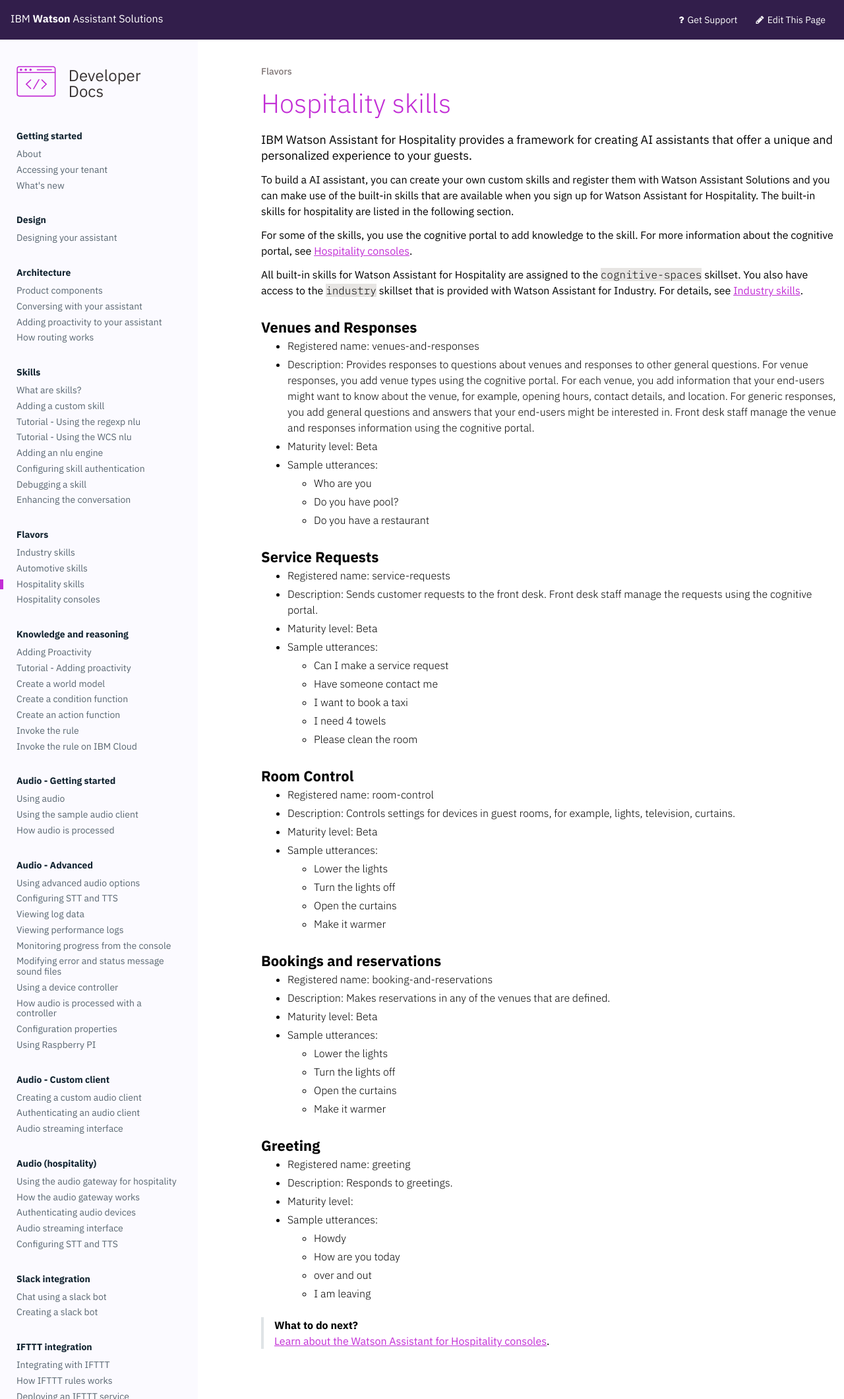
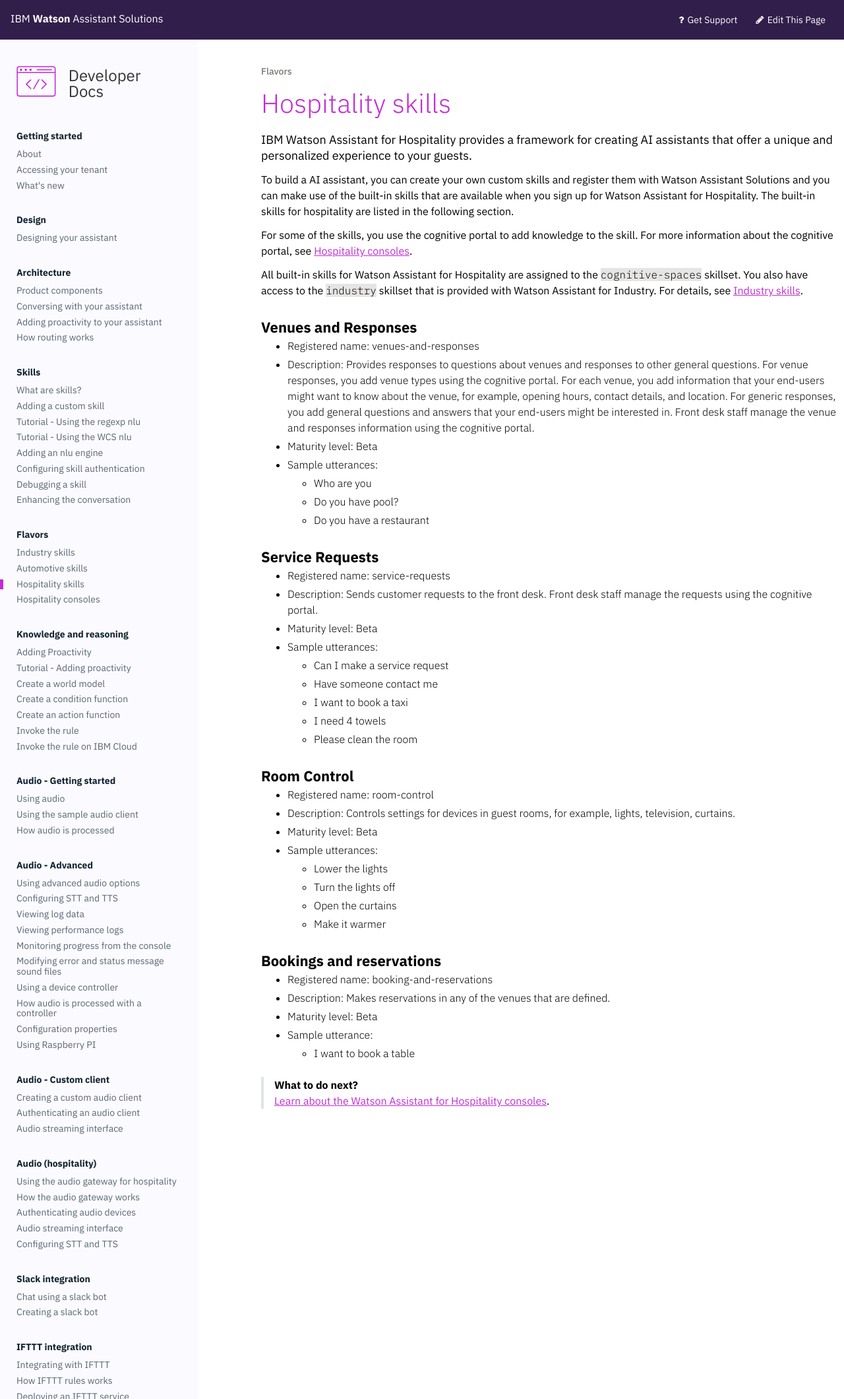
Before and after one commit to Watson-Personal-Assistant/developer, a Jekyll site: the page built from _content/flavours/hospitality.md, in a window 1280 px wide. Shown: the whole page at 66% size. Built offline with Jekyll 4.4.1, drawn with Linux system fonts in a browser that asks for light colours; some web fonts are replaced.

Commit message:
Updated hosp skills

```diff
--- a/_content/flavours/hospitality.md
+++ b/_content/flavours/hospitality.md
@@ -44,22 +44,8 @@
 - Registered name: booking-and-reservations
 - Description: Makes reservations in any of the venues that are defined.
 - Maturity level: Beta
-- Sample utterances:
-    - Lower the lights
-    - Turn the lights off
-    - Open the curtains
-    - Make it warmer
-
-### Greeting
-- Registered name: greeting
-- Description: Responds to greetings.
-- Maturity level:
-- Sample utterances:
-    - Howdy
-    - How are you today
-    - over and out
-    - I am leaving
-
+- Sample utterance:
+    - I want to book a table
 
 > **What to do next?**<br/>
 [Learn about the Watson Assistant for Hospitality consoles]({{site.baseurl}}/flavours/hospitality_components).
```
